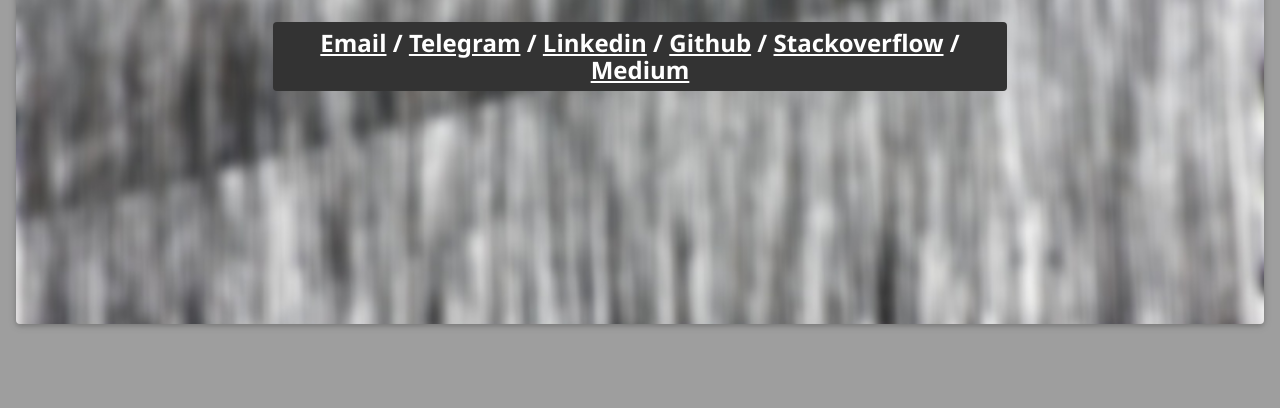
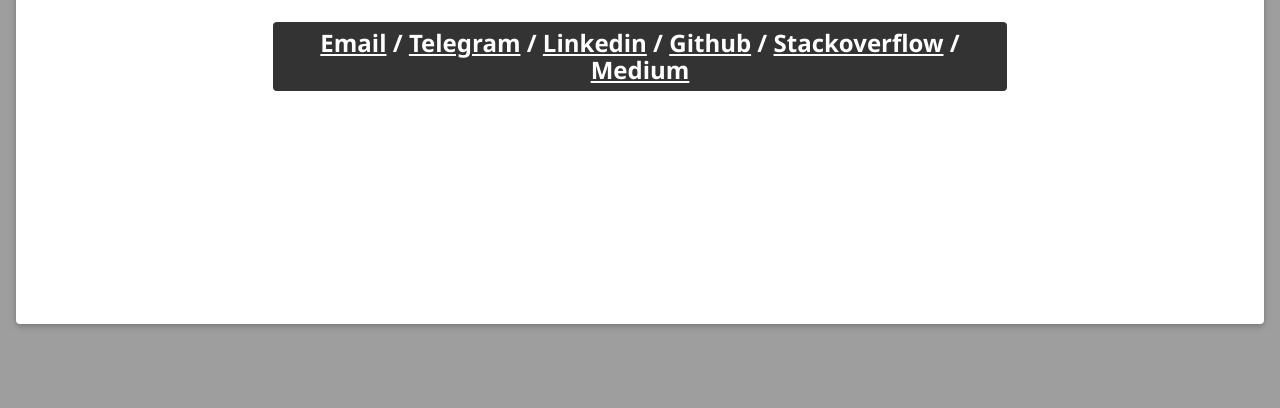
Before and after one commit to alisoltanics/alisoltanics.github.io, a plain HTML site: page index.html in a window 1280 px wide. Shown: the part 392-800 px from the top of the page. Drawn offline with nearby package versions, Linux system fonts and the light colour scheme; a web font is replaced by a local one.

Commit message:
Change ui

```diff
--- a/css/master.css
+++ b/css/master.css
@@ -20,7 +20,7 @@ body{
   color: #262626;
 }
 .main{
-  background-image: url("../44.jpg");
+  /* background-image: url("../44.jpg"); */
   width: 100%;
   height: 700px;
   background-repeat: no-repeat, repeat;
```
